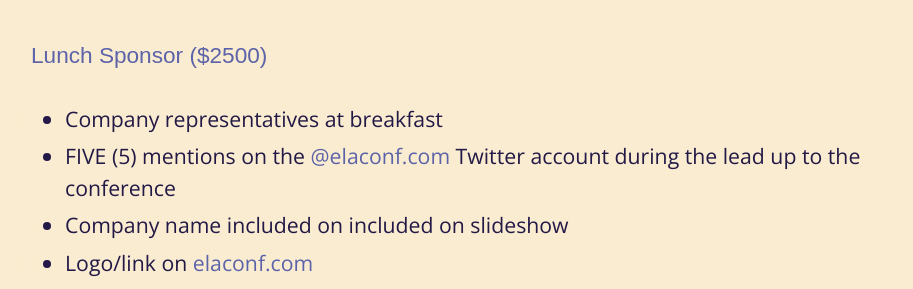
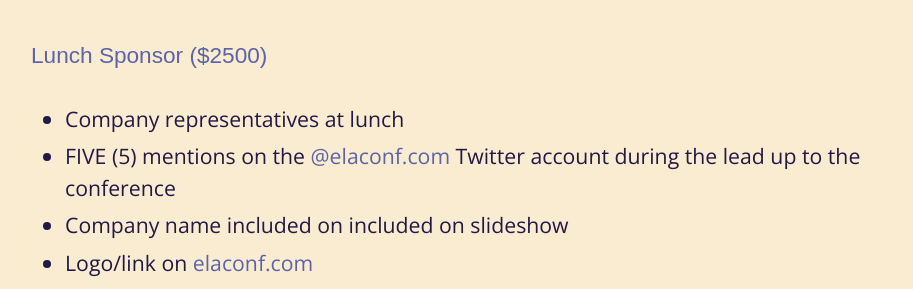
Before and after one commit to elaconf/elaconf.github.io, a Jekyll site: the page built from sponsorship-packages/index.md, in a window 1280 px wide and 900 px high, scrolled down 3840 px. Shown: the part 156-445 px from the top of the window, without its empty margins (176-1089 px from the left). Built offline with Jekyll 4.4.1, drawn with Linux system fonts in a browser that asks for light colours; nearby versions of some CDN libraries; some web fonts are replaced.

Commit message:
Merge branch 'master' into ticket-quest
Conflicts:
sponsorship-packages/index.html

```diff
--- a/sponsorship-packages/index.md
+++ b/sponsorship-packages/index.md
@@ -87,7 +87,7 @@ To sponsor, please email [mailto:{{site.email}}]({{site.email}}). [Download the
 
 ### Lunch Sponsor ($2500)
 
-* Company representatives at breakfast
+* Company representatives at lunch
 * FIVE (5) mentions on the [@elaconf.com](https://www.twitter.com/{{site.twitter}}) Twitter account during the lead up to the conference
 * Company name included on included on slideshow
 * Logo/link on [elaconf.com]({{site.url}})
```
